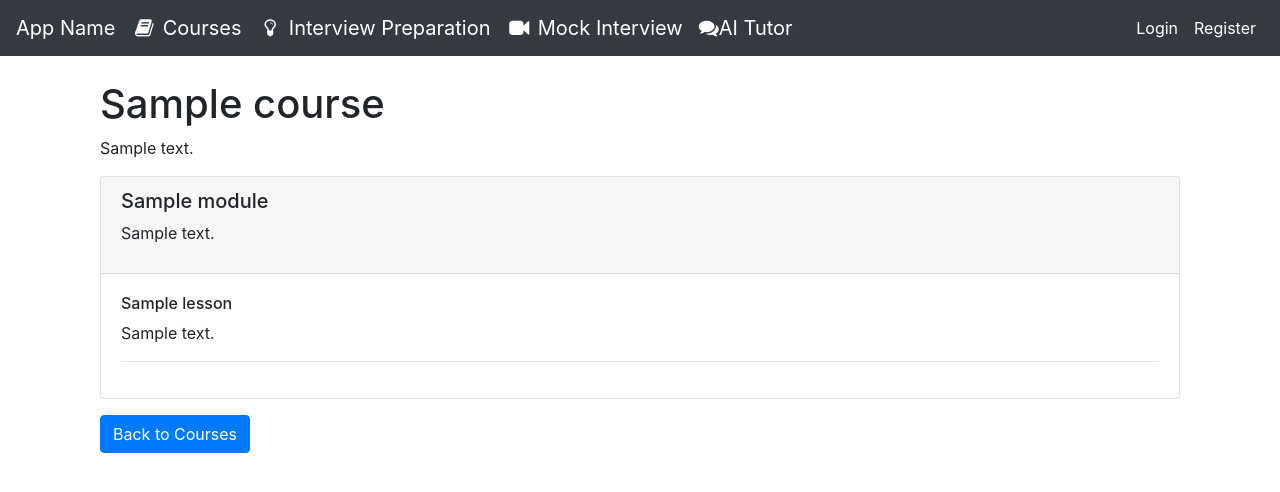
After one commit to timalsinab/E-Learn, a Flask app: page /courses/1 in a window 1280 px wide. The commit adds this page. Shown: the top 492 px of the page. Run offline with Flask 3, Linux system fonts and the light colour scheme; tables that the repository leaves empty hold one stand-in row (values such as "Sample post"); some libraries are stand-ins or nearby versions.

Commit message:
Added the individual courses endpoint and created the html for the views

```diff
--- a/app.py
+++ b/app.py
@@ -8,8 +8,11 @@ from forms import LoginForm, RegistrationForm
 import os
 from bot import get_user_response
 from models import db , User, Course, Module, Lesson
+from openai import OpenAI
 
 
+api_key = os.environ.get("OPENAI_API_KEY")
+client = OpenAI(api_key=api_key)
 app = Flask(__name__, instance_relative_config=True)
 app.config['SECRET_KEY'] = '9c7f5ed4fee35fed7a039ddba384397f'
 app.config['SQLALCHEMY_DATABASE_URI'] = 'sqlite:///../instance/site.db'
@@ -150,5 +153,159 @@ def chatting():
         response = {'message': bot_msg}
         return jsonify(response), 200
 
+
+def generate_modules_and_lessons(course_title, course_description, level):
+    # Modify the prompt to include the user's level and request a more structured output
+    if level.lower() == 'beginner':
+        level_specific_prompt = (f"Generate 5 foundational modules for a course on {course_title} with the following description: {course_description}. "
+                                 f"The user is a beginner, so focus on introductory and basic concepts. Format each module as follows:\n"
+                                 f"Module Title: <title>\n"
+                                 f"Module Description: <description>\n"
+                                 f"Lessons:\n"
+                                 f"1. <Lesson Title>: <Lesson Description>\n"
+                                 f"2. <Lesson Title>: <Lesson Description>\n"
+                                 f"3. ...")
+    elif level.lower() == 'intermediate':
+        level_specific_prompt = (f"Generate 5 advanced modules for a course on {course_title} with the following description: {course_description}. "
+                                 f"The user is at an intermediate level, so avoid basic topics and focus on advanced concepts. Format each module as follows:\n"
+                                 f"Module Title: <title>\n"
+                                 f"Module Description: <description>\n"
+                                 f"Lessons:\n"
+                                 f"1. <Lesson Title>: <Lesson Description>\n"
+                                 f"2. <Lesson Title>: <Lesson Description>\n"
+                                 f"3. ...")
+    else:
+        level_specific_prompt = (f"Generate 5 expert-level modules for a course on {course_title} with the following description: {course_description}. "
+                                 f"The user is advanced, so focus on highly specialized and complex concepts. Format each module as follows:\n"
+                                 f"Module Title: <title>\n"
+                                 f"Module Description: <description>\n"
+                                 f"Lessons:\n"
+                                 f"1. <Lesson Title>: <Lesson Description>\n"
+                                 f"2. <Lesson Title>: <Lesson Description>\n"
+                                 f"3. ...")
+
+    # Generate modules using OpenAI
+    modules_response = client.chat.completions.create(
+        model="gpt-3.5-turbo",
+        messages=[{"role": "user", "content": level_specific_prompt}],
+        max_tokens=1500  # Set max tokens to avoid exceeding the context length
+    )
+    modules_content = modules_response.choices[0].message.content.split('\n')
+
+    modules = []
+    module = None
+
+    for line in modules_content:
+        line = line.strip()
+        if line.startswith("Module Title:"):
+            if module:
+                modules.append(module)
+            module = {
+                "title": line.replace("Module Title:", "").strip(),
+                "description": "",
+                "lessons": []
+            }
+        elif line.startswith("Module Description:"):
+            module["description"] = line.replace("Module Description:", "").strip()
+        elif line.startswith("Lessons:") or line == "":
+            continue
+        elif line[0].isdigit() and line[1] == '.':
+            lesson_title, lesson_desc = line.split(":", 1)
+            lesson = {
+                "title": lesson_title.strip()[2:],  # remove the number and space
+                "content": lesson_desc.strip()
+            }
+            module["lessons"].append(lesson)
+
+    if module:
+        modules.append(module)
+
+    for module in modules:
+        for lesson in module["lessons"]:
+            self_check_prompt = f"Review and enhance the following lesson for a {level} level course on {course_title}: {lesson['content']}"
+            self_check_response = client.chat.completions.create(
+                model="gpt-3.5-turbo",
+                messages=[{"role": "user", "content": self_check_prompt}],
+                max_tokens=500  # Set max tokens to avoid exceeding the context length
+            )
+            lesson["content"] = self_check_response.choices[0].message.content
+
+    return modules
+    # Verify the content using OpenAI
+    """self_check_results = []
+    for module in modules:
+        for lesson in module["lessons"]:
+            self_check_prompt = f"Verify if the following lesson is appropriate for a {level} level course on {course_title}: {lesson['content']}"
+            self_check_response = client.chat.completions.create(
+                model="gpt-3.5-turbo",
+                messages=[{"role": "user", "content": self_check_prompt}],
+                max_tokens=500  # Set max tokens to avoid exceeding the context length
+            )
+            lesson["self_check_result"] = self_check_response.choices[0].message.content
+            self_check_results.append(lesson["self_check_result"])
+
+    return modules, self_check_results"""
+
+@app.route('/generate_course', methods=['GET', 'POST'])
+def generate_course():
+    if request.method == 'POST':
+        title = request.form['title']
+        description = request.form['description']
+        level = request.form['level']
+
+        existing_course = Course.query.filter_by(description=description).first()
+        if existing_course:
+            flash('Course with this description already exists.', 'danger')
+            return redirect(url_for('generate_course'))
+
+        modules = generate_modules_and_lessons(title, description, level)
+        print(modules)
+        new_course = Course(title=title, description=description)
+        db.session.add(new_course)
+        db.session.commit()
+
+        for module_data in modules:
+            new_module = Module(title=module_data['title'], description=module_data['description'], course_id=new_course.id)
+            db.session.add(new_module)
+            db.session.commit()
+
+            for lesson_data in module_data['lessons']:
+                new_lesson = Lesson(title=lesson_data['title'], content=lesson_data['content'], module_id=new_module.id)
+                db.session.add(new_lesson)
+                db.session.commit()
+
+        flash('Course generated and saved successfully!', 'success')
+        return redirect(url_for('generate_course'))
+
+    return render_template('generate_course.html')
+
+@app.route('/courses/<int:course_id>', methods=['GET'])
+def view_course(course_id):
+    course = Course.query.get_or_404(course_id)
+    return render_template('view_course.html', course=course)
+
+
+@app.route("/interview", methods=['GET', 'POST'])
+@login_required
+def interview():
+    """Route to handle the interview prep page. """
+    """Not set up yet"""
+    return render_template('interview.html')
+
+@app.route('/courses/<int:course_id>/complete', methods=['POST'])
+@login_required
+def complete_course(course_id):
+    course = Course.query.get_or_404(course_id)
+    course.completed = True
+    db.session.commit()
+    flash('Course marked as completed!', 'success')
+    return redirect(url_for('manage_courses'))
+
+@app.route('/completed_courses')
+@login_required
+def completed_courses():
+    completed_courses = Course.query.filter_by(completed=True).all()
+    return render_template('completed_courses.html', completed_courses=completed_courses)
+
 if __name__ == '__main__':
     app.run(debug=True)
--- a/models.py
+++ b/models.py
@@ -28,7 +28,7 @@ class Course(db.Model):
     created_at = db.Column(db.DateTime, default=datetime.utcnow)
     modules = db.relationship('Module', backref='course', lazy=True, cascade="all, delete-orphan")
     enrolled = db.Column(db.Boolean, default=False)
-
+    completed = db.Column(db.Boolean, default=False)  # Tracking course completion
     def __repr__(self):
         return f"Course('{self.title}', '{self.description}')"
 
--- /dev/null
+++ b/templates/view_course.html
@@ -0,0 +1,32 @@
+{% extends "base.html" %}
+
+{% block title %}
+{{ course.title }}
+{% endblock %}
+
+{% block content %}
+<div class="container mt-4">
+    <h1>{{ course.title }}</h1>
+    <p>{{ course.description }}</p>
+
+    {% for module in course.modules %}
+    <div class="card mb-3">
+        <div class="card-header">
+            <h5>{{ module.title }}</h5>
+            <p>{{ module.description }}</p>
+        </div>
+        <div class="card-body">
+            {% for lesson in module.lessons %}
+            <div class="lesson">
+                <h6>{{ lesson.title }}</h6>
+                <p>{{ lesson.content }}</p>
+            </div>
+            <hr>
+            {% endfor %}
+        </div>
+    </div>
+    {% endfor %}
+
+    <a href="{{ url_for('manage_courses') }}" class="btn btn-primary">Back to Courses</a>
+</div>
+{% endblock %}
```
Also changed, not shown: templates/completed_courses.html (added, +17 -0 lines), templates/courses.html (+36 -18 lines), templates/generate_course.html (added, +28 -0 lines).
